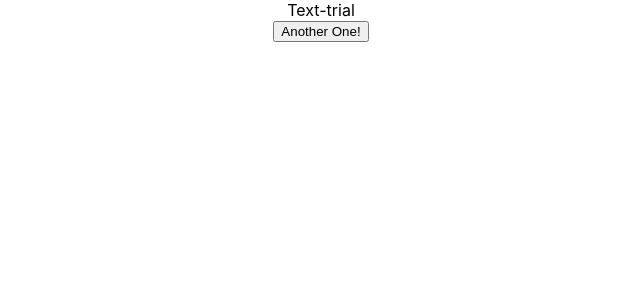
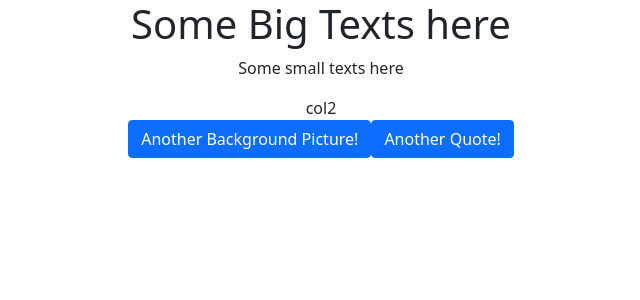
Before and after one commit to Whitneyto/Project2, a React (Create React App) app: page / in a window 1280 px wide. Shown: the top 300 px of the page, without its empty margins (319-959 px from the left). Built offline with nearby package versions, Linux system fonts and the light colour scheme.

Commit message:
Attempt for layout for showing quotation at random

```diff
--- a/src/App.tsx
+++ b/src/App.tsx
@@ -1,18 +1,23 @@
 import React, { useState } from 'react';
 import logo from './logo.svg';
 import './App.css';
-import { Prompt } from './components/Prompt';
-import { SwapButton } from './components/SwapButton';
+import QUOTES from './assets/quoteList.json';
+import { QuoteBox } from './components/QuoteBox';
+import { Container } from 'react-bootstrap';
+import 'bootstrap/dist/css/bootstrap.min.css';
 
 function App() {
-  const [prompt, setPrompt] = useState<string>("Text-trial");
+  const [quote, setQuote] = useState<Quote>("Text-trial");
 
   return (
     <div className="App">
       <div>
-        <Prompt text = {prompt}></Prompt>
-        <SwapButton></SwapButton>
+        <h1>Some Big Texts here</h1>
+        <p>Some small texts here</p>
       </div>
+      <Container>
+        <QuoteBox></QuoteBox>
+      </Container>
     </div>
   );
 }
--- a/src/components/Header.tsx
+++ /dev/null
@@ -1 +0,0 @@
-import React from 'react';
--- a/src/components/Prompt.tsx
+++ /dev/null
@@ -1,8 +0,0 @@
-
-export const Prompt = ({text}:{text:string}):JSX.Element =>{
-    return (
-        <div>
-           {text}
-        </div>
-    )
-}
--- /dev/null
+++ b/src/components/QuoteBox.tsx
@@ -0,0 +1,15 @@
+import { Button, Row, Col } from 'react-bootstrap';
+import 'bootstrap/dist/css/bootstrap.min.css';
+
+export function QuoteBox(): JSX.Element {
+    return <Row>
+        <div className = "quote-area">
+            col2
+        </div>
+
+        <div className = "side-buttons">
+            <Button>Another Background Picture!</Button>
+            <Button>Another Quote!</Button>
+        </div>
+    </Row>
+}
--- a/src/components/SwapButton.tsx
+++ /dev/null
@@ -1,4 +0,0 @@
-
-export const SwapButton = () : JSX.Element => {
-    return <button>Another One!</button>
-}
--- /dev/null
+++ b/src/interfaces/Quote.ts
@@ -0,0 +1,5 @@
+
+export interface Quote {
+    Author : string
+    QuoteItem : string
+}
```
Also changed, not shown: src/components/components.css (deleted), src/layout.css (added).
